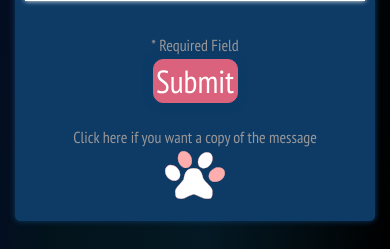
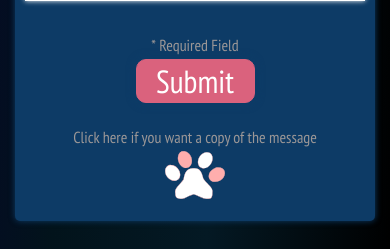
Before and after one commit to Friendfrie77/Web-240-Project, a Flask app: page /Contact in a window 390 px wide. Shown: the part 1525-1774 px from the top of the page. Run offline with Flask 3, Linux system fonts and the light colour scheme; some libraries are stand-ins or nearby versions.

Commit message:
fixing some mobile issues

```diff
--- a/static/style/_contact.scss
+++ b/static/style/_contact.scss
@@ -224,11 +224,12 @@
     color: #fff;
     border-radius: 10px;
     border: solid .5px $primary-color;
+
     &:hover{
         background-color: #FFAAEA;
     }
     @include for-size(tablet-only){
-        width: 25%;
+        width: 35%;
     }
 
 }
--- a/static/style/_navgation.scss
+++ b/static/style/_navgation.scss
@@ -46,10 +46,11 @@
         justify-content: start;
         top: 75px;
         width: 100vw;
-        height: calc(100vh - 105px);
+        // height: calc(100% - 105px);
+        height: 100%;
         transform: translate(-100%);
         text-align: center;
-        overflow: hidden;
+        overflow-x: scroll;
         .nav-item{
             padding: 15px;
             &:first-child{
--- a/static/style/style.css
+++ b/static/style/style.css
@@ -210,10 +210,10 @@ h1, h2, h3, i {
     justify-content: start;
     top: 75px;
     width: 100vw;
-    height: calc(100vh - 105px);
+    height: 100%;
     transform: translate(-100%);
     text-align: center;
-    overflow: hidden;
+    overflow-x: scroll;
   }
   .navbar .nav .nav-item {
     padding: 15px;
@@ -942,7 +942,7 @@ footer .copy {
 }
 @media (max-width: 768px) {
   .contact-form-button {
-    width: 25%;
+    width: 35%;
   }
 }
 
--- a/templates/about.html
+++ b/templates/about.html
@@ -51,7 +51,7 @@ About us!
         </figure>
     </div>
 </section>
-<div class="about-img-2">
+<div class="about-img-2" id="cats">
     <h1 class="about-img-text">About the Cats</h1>
 </div>
 <section class="content">
--- a/templates/index.html
+++ b/templates/index.html
@@ -35,7 +35,7 @@
                 <div class="spay-neuter-img"></div>
                 <div class="spay-content">
                     <h2>Total cats spayed or neutered this year:&nbsp;<span class="counter" id="spaycounter" data-target="200"></span></h2>
-                    <p>Spaying and neutering cats is one of the best ways to help control the population of cats and other animals. It is a human way of making sure that they do not reproduce. This not only helps to reduce the number of feral cats around, but also helps to protect other wildlife from the cats. We offer a free service for spaying and neutering cats. You can find out more <a href="/About">here</a>.</p>
+                    <p>Spaying and neutering cats is one of the best ways to help control the population of cats and other animals. It is a human way of making sure that they do not reproduce. This not only helps to reduce the number of feral cats around, but also helps to protect other wildlife from the cats. We offer a free service for spaying and neutering cats. You can find out more <a href="/About#cats">here</a>.</p>
                 </div>
             </div>
             <div class="index-grid">
```
Also changed, not shown: 1 other file.
